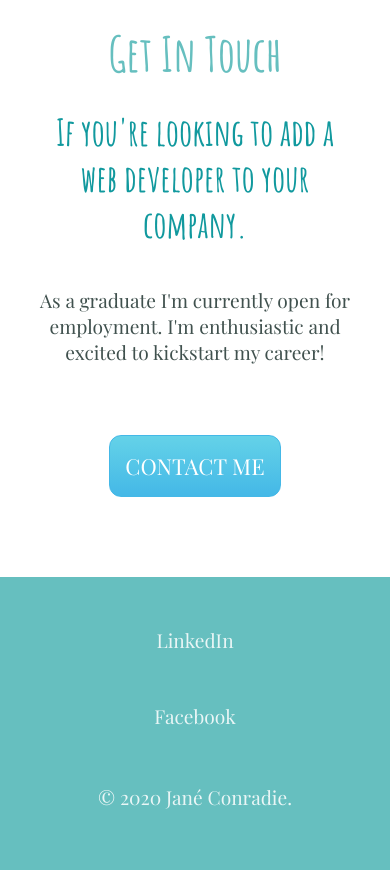
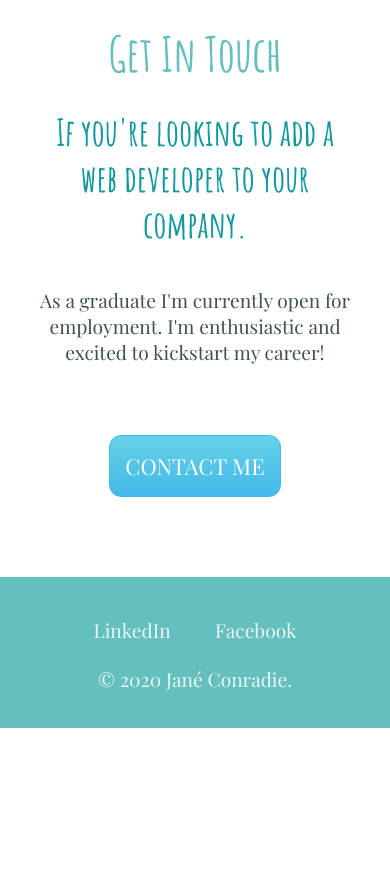
Before and after one commit to jane-conradie/personal-site, a plain HTML site: page index.html in a window 390 px wide. Shown: the part 3669-4539 px from the top of the page. After the commit the page ends 4397 px from the top, so only its background shows below. Drawn offline with nearby package versions, Linux system fonts and the light colour scheme.

Commit message:
fixing footer link layout

```diff
--- a/css/style.css
+++ b/css/style.css
@@ -314,11 +314,11 @@ hr {
   font-size: 1.2rem;
   font-weight: 400;
   display: inline-block;
-  padding: 50px 60px 0 60px;
+  padding: 40px 20px 0 20px;
 }
 
 .copyright {
-  padding: 55px 0 60px 0;
+  padding: 23px 0 36px 0;
   color: #EAF6F6;
   font-family: 'Playfair Display', serif;
   font-size: 1.2rem;
```
